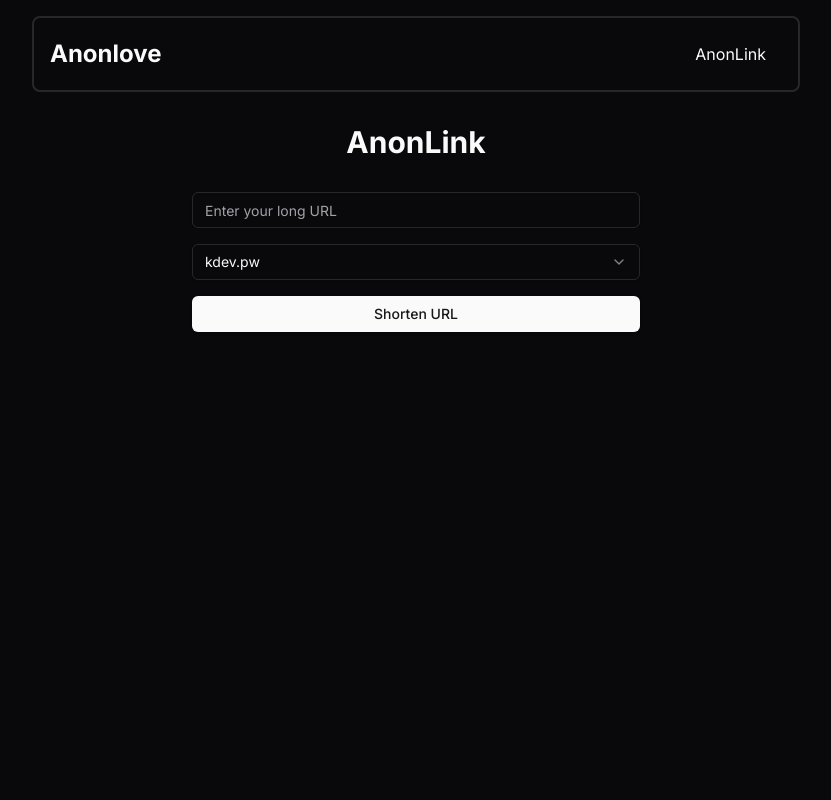
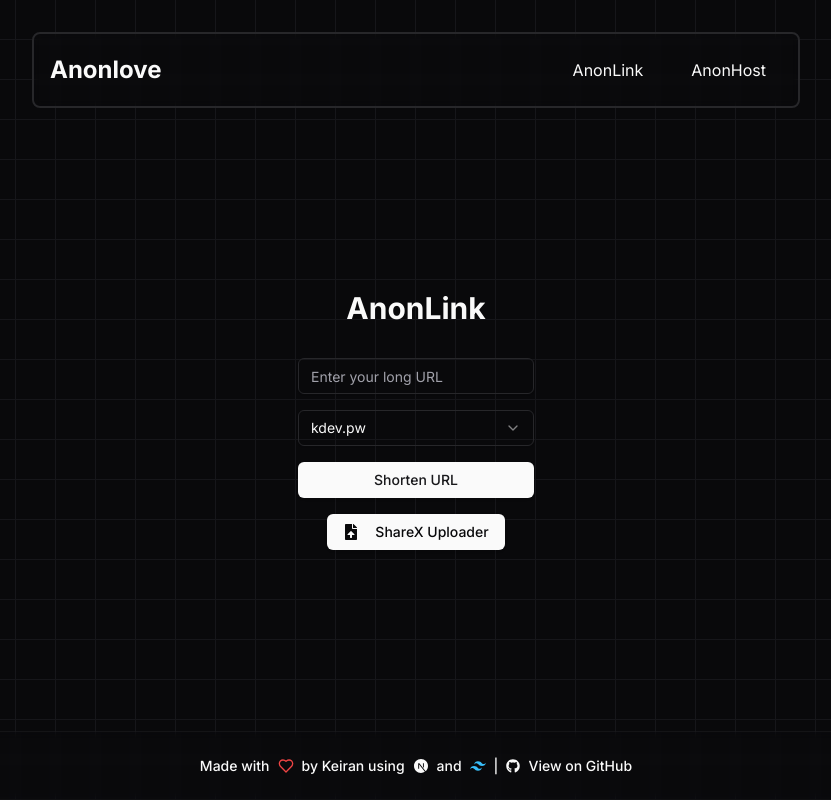
Before and after one commit to q4ow/anonlink, a Next.js app: page / in a window 1280 px wide. Shown: the whole page, without its empty margins (224-1055 px from the left). Built offline with nearby package versions, Linux system fonts and the light colour scheme.

Commit message:
this is probably fine

```diff
--- a/package.json
+++ b/package.json
@@ -9,6 +9,7 @@
     "lint": "next lint"
   },
   "dependencies": {
+    "@radix-ui/react-popover": "^1.1.4",
     "@radix-ui/react-select": "^2.1.4",
     "@radix-ui/react-slider": "^1.2.2",
     "@radix-ui/react-slot": "^1.1.1",
--- a/src/app/layout.tsx
+++ b/src/app/layout.tsx
@@ -2,12 +2,38 @@
 import { Inter } from "next/font/google";
 import "./globals.css";
 import AnimatedTitle from "@/components/AnimatedTitle";
+import Footer from "@/components/layout/Footer";
+import GridPattern from "@/components/ui/grid-pattern";
 
 const inter = Inter({ subsets: ["latin"] });
 
 export const metadata: Metadata = {
   title: "AnonLink",
   description: "Simple URL shortener with no tracking",
+  icons: {
+    icon: [
+      { url: "/favicon.ico" },
+    ],
+    apple: { url: "https://r2.e-z.host/ca19848c-de8c-4cae-9a10-858d6fd864b7/bs87qcee.png", type: "image/png" },
+  },
+  openGraph: {
+    title: "AnonLink",
+    description: "Simple URL shortener with no tracking",
+    images: [{
+      url: "https://r2.e-z.host/ca19848c-de8c-4cae-9a10-858d6fd864b7/bs87qcee.png",
+      width: 1200,
+      height: 630,
+      alt: "AnonLink - Simple URL shortener",
+    }],
+    type: "website",
+  },
+  twitter: {
+    card: "summary_large_image",
+    title: "AnonLink",
+    description: "Simple URL shortener with no tracking",
+    images: ["https://r2.e-z.host/ca19848c-de8c-4cae-9a10-858d6fd864b7/bs87qcee.png"],
+  },
+  metadataBase: new URL("https://anon.love"),
 };
 
 export default function RootLayout({
@@ -17,9 +43,13 @@
 }>) {
   return (
     <html lang="en" className="dark">
-      <body className={inter.className}>
+      <body className={`${inter.className} relative`}>
+        <div className="fixed inset-0 -z-10 opacity-30">
+          <GridPattern />
+        </div>
         <AnimatedTitle />
         {children}
+        <Footer />
       </body>
     </html>
   );
--- a/src/app/page.tsx
+++ b/src/app/page.tsx
@@ -1,14 +1,19 @@
 import Navbar from "@/components/layout/Navbar";
+import Header from "@/components/layout/Header";
 import { URLShortener } from "@/components/shortener/URLShortener";
+import ShareXUploader from "@/components/shortener/SharexUploader";
 
 export default function Home() {
   return (
     <>
-      <div className="bg-background text-foreground p-4">
+      <div className="text-foreground mt-8">
         <Navbar />
-        <main className="container mx-auto mt-8">
-          <h1 className="text-3xl font-bold text-center mb-8">AnonLink</h1>
-          <URLShortener />
+        <main className="flex-grow flex flex-col justify-center items-center min-h-[70vh]">
+          <Header />
+          <div className="flex flex-col items-center">
+            <URLShortener />
+            <ShareXUploader />
+          </div>
         </main>
       </div>
     </>
--- /dev/null
+++ b/src/components/layout/Footer.tsx
@@ -0,0 +1,24 @@
+"use client";
+
+import { Heart } from "lucide-react";
+import { FaGithub } from "react-icons/fa";
+import { SiNextdotjs } from "react-icons/si";
+import { RiTailwindCssFill } from "react-icons/ri";
+import { motion } from "framer-motion";
+
+export default function Footer() {
+    return (
+        <motion.footer
+            initial={{ opacity: 0, y: 20 }}
+            animate={{ opacity: 1, y: 0 }}
+            transition={{ duration: 0.5 }}
+            className="text-foreground py-6 fixed bottom-0 w-full backdrop-blur-sm border-t border-border/40"
+        >
+            <div className="container mx-auto px-4">
+                <p className="flex items-center justify-center gap-2 text-sm font-medium">
+                    Made with <Heart className="inline-block w-4 h-4 text-red-500 hover:scale-110 transition-transform duration-200" /> by Keiran using <SiNextdotjs className="w-4 h-4text-primary hover:scale-110 transition-transform duration-200" /> and <RiTailwindCssFill className="w-4 h-4 text-[#38bdf8] hover:scale-110 transition-transform duration-200" /> | <a href="https://github.com/keirim/anonlink" target="_blank" rel="noopener noreferrer" className="flex items-center justify-center gap-2 font-medium transition-all duration-200 hover:text-primary group"><FaGithub className="group-hover:rotate-12 transition-transform duration-200" /> View on GitHub</a>
+                </p>
+            </div>
+        </motion.footer>
+    );
+}
--- /dev/null
+++ b/src/components/layout/Header.tsx
@@ -0,0 +1,16 @@
+"use client";
+
+import { motion } from "framer-motion";
+
+export default function Header() {
+  return (
+    <motion.h1
+      initial={{ opacity: 0, y: -20 }}
+      animate={{ opacity: 1, y: 0 }}
+      transition={{ duration: 0.5 }}
+      className="text-3xl font-bold text-center mb-8"
+    >
+      AnonLink
+    </motion.h1>
+  );
+}
--- a/src/components/layout/Navbar.tsx
+++ b/src/components/layout/Navbar.tsx
@@ -1,9 +1,16 @@
+"use client";
+
 import Link from "next/link";
+import { motion } from "framer-motion";
 
 export default function Navbar() {
   return (
-    <>
-      <div className="border-2 border-border flex justify-between items-center rounded-lg max-w-3xl mx-auto mb-8 bg-opacity-50 bg-background text-foreground p-4">
+    <motion.div
+      initial={{ opacity: 0, y: -20 }}
+      animate={{ opacity: 1, y: 0 }}
+      transition={{ duration: 0.5 }}
+    >
+      <div className="border-2 border-border flex justify-between items-center rounded-lg max-w-3xl mx-auto mb-8 backdrop-blur-sm text-foreground p-4">
         <h1 className="text-2xl font-bold">Anonlove</h1>
         <div className="flex space-x-4 items-center">
           <Link href="/" passHref>
@@ -11,8 +18,13 @@
               AnonLink
             </button>
           </Link>
+          <Link href="https://keiran.cc" passHref>
+            <button className="px-4 py-2 rounded hover:bg-foreground/10 transition-all duration-150 ease-linear">
+              AnonHost
+            </button>
+          </Link>
         </div>
       </div>
-    </>
+    </motion.div>
   );
 }
--- /dev/null
+++ b/src/components/shortener/SharexUploader.tsx
@@ -0,0 +1,109 @@
+"use client";
+
+import { useState } from "react";
+import { motion } from "framer-motion";
+import { Button } from "@/components/ui/button";
+import {
+  Select,
+  SelectContent,
+  SelectItem,
+  SelectTrigger,
+  SelectValue,
+} from "@/components/ui/select";
+import {
+  Popover,
+  PopoverContent,
+  PopoverTrigger,
+} from "@/components/ui/popover";
+import { FaRegClipboard, FaFileDownload, FaFileUpload } from "react-icons/fa";
+
+const domains = ["kdev.pw", "keiran.tech", "kuuichi.xyz", "keirandev.me"];
+
+export default function ShareXUploader() {
+  const [domain, setDomain] = useState(domains[0]);
+
+  const generateConfig = (domain: string) => {
+    return JSON.stringify(
+      {
+        Version: "14.0.0",
+        Name: "AnonLink Shortener",
+        DestinationType: "URLShortener",
+        RequestMethod: "POST",
+        RequestURL: "https://api.kdev.pw/shorten",
+        Headers: {
+          "Content-Type": "application/json",
+        },
+        Body: "JSON",
+        Data: `{\n  "url": "{input}",\n  "domain": "${domain}"\n}`,
+        URL: "{json:shortUrl}",
+      },
+      null,
+      2
+    );
+  };
+
+  const copyToClipboard = () => {
+    navigator.clipboard.writeText(generateConfig(domain));
+  };
+
+  const saveToDisk = () => {
+    const blob = new Blob([generateConfig(domain)], {
+      type: "application/json",
+    });
+    const url = URL.createObjectURL(blob);
+    const a = document.createElement("a");
+    a.href = url;
+    a.download = "AnonLink.sxcu";
+    document.body.appendChild(a);
+    a.click();
+    document.body.removeChild(a);
+    URL.revokeObjectURL(url);
+  };
+
+  return (
+    <motion.div
+      className="mt-4"
+      initial={{ opacity: 0, y: 20 }}
+      animate={{ opacity: 1, y: 0 }}
+      transition={{ duration: 0.5 }}
+    >
+      <Popover>
+        <PopoverTrigger asChild>
+          <Button className="bg-foreground text-background">
+            <FaFileUpload className="mr-2 h-4 w-4" /> ShareX Uploader
+          </Button>
+        </PopoverTrigger>
+        <PopoverContent className="w-80">
+          <div className="space-y-4">
+            <Select value={domain} onValueChange={setDomain}>
+              <SelectTrigger className="bg-input text-primary">
+                <SelectValue placeholder="Select a domain" />
+              </SelectTrigger>
+              <SelectContent>
+                {domains.map((d) => (
+                  <SelectItem key={d} value={d}>
+                    {d}
+                  </SelectItem>
+                ))}
+              </SelectContent>
+            </Select>
+            <div className="flex space-x-2">
+              <Button
+                onClick={copyToClipboard}
+                className="flex-1 bg-foreground text-background"
+              >
+                <FaRegClipboard className="mr-2 h-4 w-4" /> Copy Config
+              </Button>
+              <Button
+                onClick={saveToDisk}
+                className="flex-1 bg-foreground text-background"
+              >
+                <FaFileDownload className="mr-2 h-4 w-4" /> Save Config
+              </Button>
+            </div>
+          </div>
+        </PopoverContent>
+      </Popover>
+    </motion.div>
+  );
+}
--- /dev/null
+++ b/src/components/ui/grid-pattern.tsx
@@ -0,0 +1,72 @@
+import { useId } from "react";
+
+import { cn } from "@/lib/utils";
+
+interface GridPatternProps {
+  width?: number;
+  height?: number;
+  x?: number;
+  y?: number;
+  squares?: Array<[x: number, y: number]>;
+  strokeDasharray?: string;
+  className?: string;
+  [key: string]: unknown;
+}
+
+export function GridPattern({
+  width = 40,
+  height = 40,
+  x = -1,
+  y = -1,
+  strokeDasharray = "0",
+  squares,
+  className,
+  ...props
+}: GridPatternProps) {
+  const id = useId();
+
+  return (
+    <svg
+      aria-hidden="true"
+      className={cn(
+        "pointer-events-none absolute inset-0 h-full w-full fill-gray-400/30 stroke-gray-400/30",
+        className,
+      )}
+      {...props}
+    >
+      <defs>
+        <pattern
+          id={id}
+          width={width}
+          height={height}
+          patternUnits="userSpaceOnUse"
+          x={x}
+          y={y}
+        >
+          <path
+            d={`M.5 ${height}V.5H${width}`}
+            fill="none"
+            strokeDasharray={strokeDasharray}
+          />
+        </pattern>
+      </defs>
+      <rect width="100%" height="100%" strokeWidth={0} fill={`url(#${id})`} />
+      {squares && (
+        <svg x={x} y={y} className="overflow-visible">
+          {squares.map(([x, y]) => (
+            <rect
+              strokeWidth="0"
+              key={`${x}-${y}`}
+              width={width - 1}
+              height={height - 1}
+              x={x * width + 1}
+              y={y * height + 1}
+            />
+          ))}
+        </svg>
+      )}
+    </svg>
+  );
+}
+
+export default GridPattern;
--- /dev/null
+++ b/src/components/ui/popover.tsx
@@ -0,0 +1,33 @@
+"use client"
+
+import * as React from "react"
+import * as PopoverPrimitive from "@radix-ui/react-popover"
+
+import { cn } from "@/lib/utils"
+
+const Popover = PopoverPrimitive.Root
+
+const PopoverTrigger = PopoverPrimitive.Trigger
+
+const PopoverAnchor = PopoverPrimitive.Anchor
+
+const PopoverContent = React.forwardRef<
+  React.ElementRef<typeof PopoverPrimitive.Content>,
+  React.ComponentPropsWithoutRef<typeof PopoverPrimitive.Content>
+>(({ className, align = "center", sideOffset = 4, ...props }, ref) => (
+  <PopoverPrimitive.Portal>
+    <PopoverPrimitive.Content
+      ref={ref}
+      align={align}
+      sideOffset={sideOffset}
+      className={cn(
+        "z-50 w-72 rounded-md border bg-popover p-4 text-popover-foreground shadow-md outline-none data-[state=open]:animate-in data-[state=closed]:animate-out data-[state=closed]:fade-out-0 data-[state=open]:fade-in-0 data-[state=closed]:zoom-out-95 data-[state=open]:zoom-in-95 data-[side=bottom]:slide-in-from-top-2 data-[side=left]:slide-in-from-right-2 data-[side=right]:slide-in-from-left-2 data-[side=top]:slide-in-from-bottom-2",
+        className
+      )}
+      {...props}
+    />
+  </PopoverPrimitive.Portal>
+))
+PopoverContent.displayName = PopoverPrimitive.Content.displayName
+
+export { Popover, PopoverTrigger, PopoverContent, PopoverAnchor }
```
Also changed, not shown: src/components/layout/DiscordPresenceWrapper.tsx (deleted), 1 other file (tests, documents, lock files or other folders).
